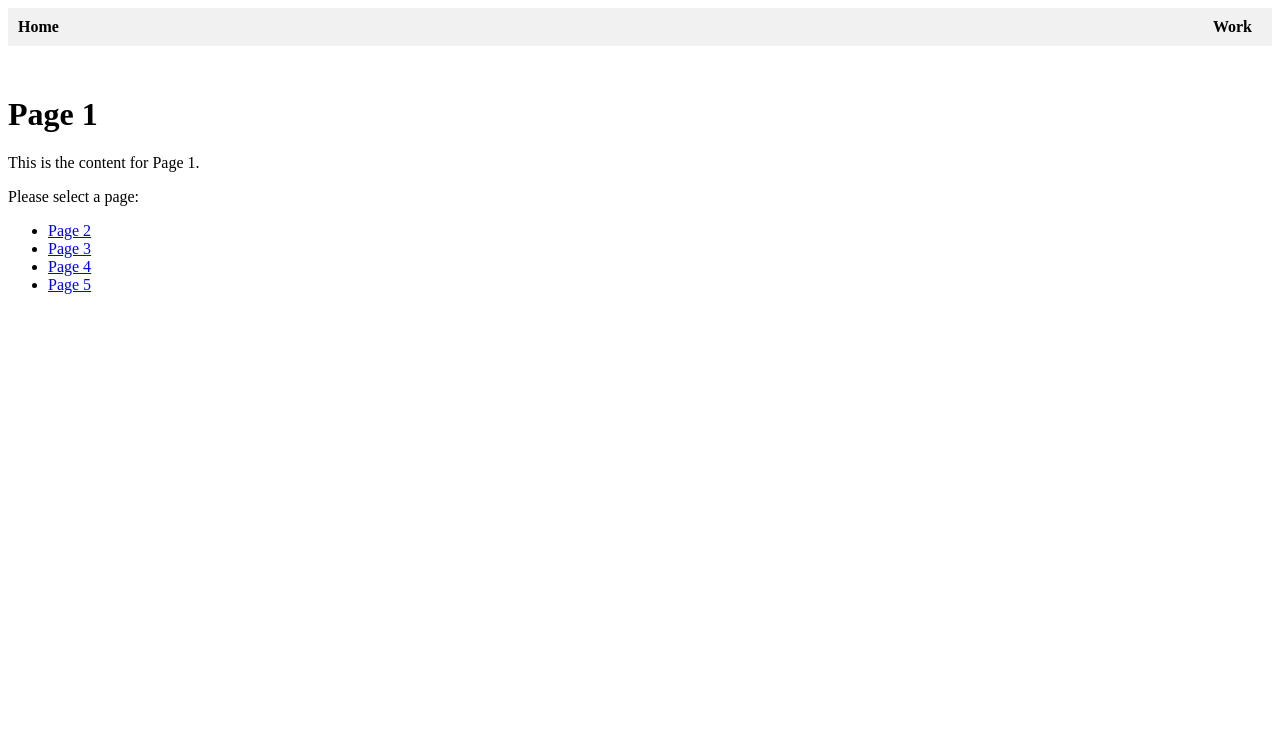
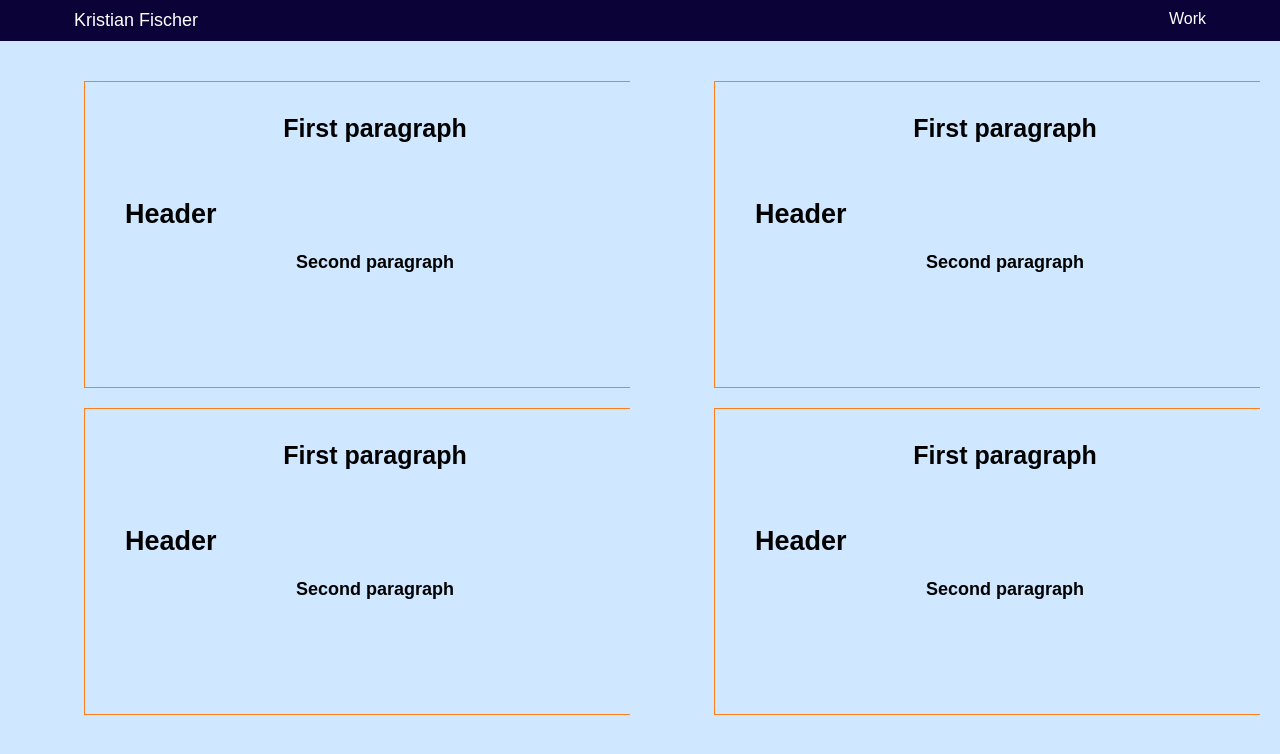
Before and after one commit to kristianfischer/kristianfischer.github.io, a plain HTML site: page src/page1.html in a window 1280 px wide. Drawn offline with Linux system fonts and the light colour scheme.

Commit message:
start page 2

```diff
--- a/src/page1.html
+++ b/src/page1.html
@@ -1,49 +1,157 @@
 <!DOCTYPE html>
 <html>
 <head>
-  <title>Page 1</title>
+  <title>Second Page</title>
   <style>
-    /* Styles for the navigation bar */
+
+    @keyframes scrollText {
+          0% {
+            transform: translateX(0); /* Start from the initial position */
+          }
+          50% {
+            transform: translateX(-50%); /* Scroll text to the left by 100% of its width */
+          }
+          100% {
+            transform: translateX(0); /* Scroll back to the initial position */
+          }
+        }
+
+    /* Other styles */
+    body {
+      background-color: #cfe8ff; /* Baby blue background */
+      font-family: Arial, sans-serif;
+      margin: 0; /* Remove default body margin */
+    }
+
     nav {
-      background-color: #f1f1f1;
+      background-color: #0b0238; /* Orange background */
       padding: 10px;
       display: flex;
       justify-content: space-between;
     }
 
     nav a {
-      margin-right: 10px;
       text-decoration: none;
-      color: #000;
+      color: #ffffff; /* Black font color */
+      font-weight: normal;
+    }
+
+    .content {
+      padding: 20px;
+    }
+
+    .work-label {
+      font-weight: normal;
+      margin-right: 5vw;
+      color: #ffffff;
+    }
+
+    ul {
+      display: grid;
+      grid-template-columns: repeat(2, 1fr); /* Display two columns */
+      grid-gap: 20px; /* Add gap between grid items */
+      padding: 0;
+      margin-top: 20px;
+      overflow: hidden;
+    }
+
+    li {
+      width: 100%;
+      overflow: hidden;
+    }
+
+    a {
+      margin-left: 5vw;
+      display: block; /* Convert the link to a block element */
+      text-decoration: none;
+      text-align: center;
+      color: #000; /* Black font color */
+      font-size: 18px;
       font-weight: bold;
     }
 
-    .work-label {
-      margin-right: 10px;
+    a.button {
+      height: 225px;
+      width: 500px;
+      display: block; /* Convert the link to a block element */
+      text-decoration: none;
+      border-width: 1.5px;
+      border-style: solid; /* Specify the border style */
+      border-color: #fd7e1d; /* Orange border color */
+      background-color: rgba(255, 255, 255, 0); /* Transparent white background */
+      padding: 40px 40px; /* Adjust height and width of the squares */
+      color: #000; /* Black font color */
+      font-size: 18px;
       font-weight: bold;
+      transition: box-shadow 0.3s; /* Add a transition effect for the box shadow */
+      overflow: hidden;
     }
 
-    /* Other styles */
-    .content {
-      margin-top: 50px;
+    a.button:hover {
+      box-shadow: 0 0 10px rgba(0, 0, 0, 0.5); /* Add a shadow effect on hover */
+    }
+
+
+    a.button:hover p:first-child {
+      animation: scrollText 10s linear infinite; /* Apply the animation to the first paragraph inside the button */
+      white-space: nowrap; /* Prevent line breaks in the text */
+    }
+
+    @media (max-width: 925px) {
+      ul {
+        grid-template-columns: 1fr; /* Display a single column */
+        overflow: hidden;
+      }
+    }
+
+    p.scroll {
+      text-align: center;
+      margin-top: -1vh;
+      margin-bottom: 7vh;
+      font-size: 25px;
+    }
+
+    h2 {
+      text-align: start;
     }
   </style>
 </head>
 <body>
   <nav>
-    <a href="index.html">Home</a>
+    <a href="index.html">Kristian Fischer</a>
     <span class="work-label">Work</span>
   </nav>
 
   <div class="content">
-    <h1>Page 1</h1>
-    <p>This is the content for Page 1.</p>
-    <p>Please select a page:</p>
     <ul>
-      <li><a href="page2.html">Page 2</a></li>
-      <li><a href="page3.html">Page 3</a></li>
-      <li><a href="page4.html">Page 4</a></li>
-      <li><a href="page5.html">Page 5</a></li>
+      <li>
+        <a href="page2.html" class="button">
+          <p class="scroll">First paragraph</p>
+          <h2>Header</h2>
+          <p>Second paragraph</p>
+        </a>
+      </li>
+      <li>
+        <a href="page3.html" class="button">
+          <p class="scroll">First paragraph</p>
+          <h2>Header</h2>
+          <p>Second paragraph</p>
+        </a>
+      </li>
+      <li>
+        <a href="page4.html" class="button">
+          <p class="scroll">First paragraph</p>
+          <h2>Header</h2>
+          <p>Second paragraph</p>
+        </a>
+      </li>
+      <li>
+        <a href="page5.html" class="button">
+          <p class="scroll">First paragraph</p>
+          <h2>Header</h2>
+          <p>Second paragraph</p>
+        </a>
+      </li>
     </ul>
   </div>
 </body>
```
Also changed, not shown: src/index.html (+22 -9 lines).
